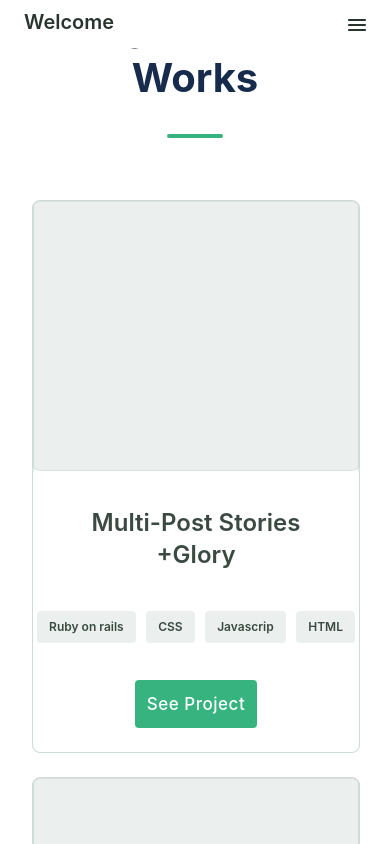
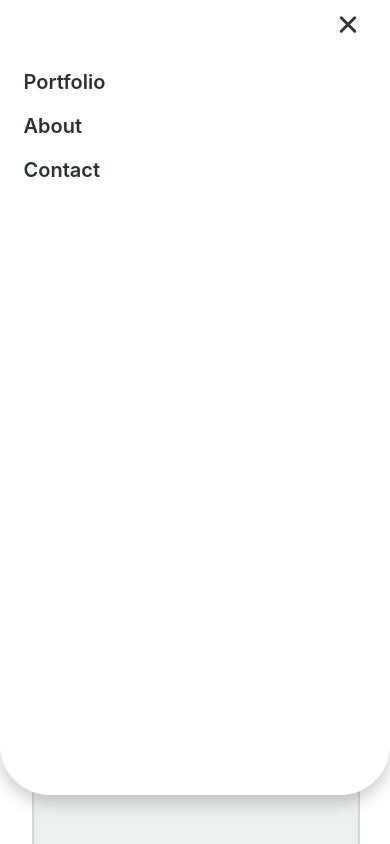
Before and after one commit to Chimwemwe-127001/microverse_portfolio_project, a plain HTML site: page index.html in a window 390 px wide. Both pictures are taken after a click on the element 195 px from the left and 732 px from the top of the page. Shown: the part 794-1638 px from the top of the page. Drawn offline with Linux system fonts and the light colour scheme.

Commit message:
Add main.js and a responsive menu for mobile

```diff
--- a/index.html
+++ b/index.html
@@ -19,8 +19,10 @@
   <body>
     <header class="toolbar">
       <a class="welcome" href="#">Welcome</a>
-      <nav class="btn-trigger">
-        <img src="./assets/img/union.svg" alt="button"/>
+      <nav class="btn-trigger" id="btn-trigger">
+        <span class="top"></span>
+        <span class="middle"></span>
+        <span class="bottom"></span>
       </nav>
       <nav class="toolbar__2">
         <a href="#">Portfolio</a>
@@ -226,5 +228,6 @@
     <footer class="footer">
       <a href="#">sinyinzachimwemwe@gmail.com</a>
     </footer>
+    <script src="main.js"></script>
   </body>
 </html>
--- /dev/null
+++ b/main.js
@@ -0,0 +1,19 @@
+const toolbar = document.querySelector('.toolbar__2')
+const topCross = document.querySelector('.top')
+const middleCross = document.querySelector('.middle')
+const bottomCross = document.querySelector('.bottom')
+
+function toggleNavShow(){
+    toolbar.classList.toggle('show');
+    topCross.classList.toggle('cross');
+    middleCross.classList.toggle('cross');
+    bottomCross.classList.toggle('disappear');
+}
+
+document.getElementById('btn-trigger').onclick = function() {
+    toggleNavShow();
+}
+
+window.addEventListener('hashchange', function(){
+    toggleNavShow();
+});
--- a/style.css
+++ b/style.css
@@ -47,11 +47,13 @@ button {
   background: #fff;
   display: flex;
   justify-content: space-between;
+  flex-wrap: wrap;
   height: var(--toolbar-height);
   position: fixed;
   top: 0;
   left: 0;
   right: 0;
+  z-index: 999;
 }
 
 footer a {
@@ -92,6 +94,7 @@ footer a {
   padding-bottom: 15px;
   display: flex;
   flex-direction: column;
+  z-index: 0;
 }
 
 .headline h1,
@@ -127,6 +130,7 @@ footer a {
   opacity: 0;
   transform: translateY(3rem);
   animation: fadeIn 2s ease forwards;
+  /* z-index: 0; */
 }
 
 @keyframes fadeIn {
@@ -188,7 +192,7 @@ ul {
 .img-plaholder img {
   width: 100%;
   height: 270px;
-  z-index: 1;
+  /* z-index: 1; */
 }
 
 .txt-content {
@@ -444,8 +448,82 @@ textarea::placeholder {
 }
 
 @media (max-width: 900px) {
+  .btn-trigger {
+    z-index: 9999;
+    position: relative;
+    display: flex;
+    justify-content: center;
+    margin-right: 18px;
+  }
+
+  .btn-trigger .top {
+    height: 3px;
+    width: 22px;
+    background: rgb(51, 51, 51);
+    border-radius: 50px;
+    position: absolute;
+    transition: 0.3s ease;
+  }
+
+  .top.cross {
+    transform: rotate(-45deg);
+    bottom: 22px;
+  }
+
+  .btn-trigger .middle {
+    bottom: 14px;
+    height: 3px;
+    width: 22px;
+    background: rgb(51, 51, 51);
+    border-radius: 50px;
+    position: absolute;
+    transition: 0.3s ease;
+  }
+
+  .middle.cross {
+    transform: rotate(45deg);
+    bottom: 22px;
+  }
+
+  .btn-trigger .bottom {
+    bottom: 21.51px;
+    height: 3px;
+    width: 22px;
+    background: rgb(51, 51, 51);
+    border-radius: 50px;
+    position: absolute;
+    transition: 0.3s ease;
+  }
+
+  .bottom.disappear {
+    display: none;
+  }
+
   .toolbar__2 {
-    display: none;
+    display: flex;
+    flex-direction: column;
+    align-items: flex-start;
+    width: 100%;
+    position: fixed;
+    width: 100%;
+    height: 80vh;
+    top: 0;
+    left: -105%;
+    padding-block: 60px;
+    background: #fff;
+    z-index: 999;
+    border-bottom-right-radius: 50px;
+    border-bottom-left-radius: 50px;
+    transition: all .5s;
+    box-shadow: 0 8px 16px rgba(58, 58, 58, 0.24)
+  }
+
+  .toolbar__2.show {
+    left: 0;
+  }
+
+  .toolbar__2 a {
+    display: block;
   }
 
   .hr2 {
@@ -556,6 +634,7 @@ textarea::placeholder {
     line-height: 32px;
     padding-block: 24px;
     margin: 0 auto;
+    /* z-index: 0; */
   }
 
   .to-bottom-btn {
```
